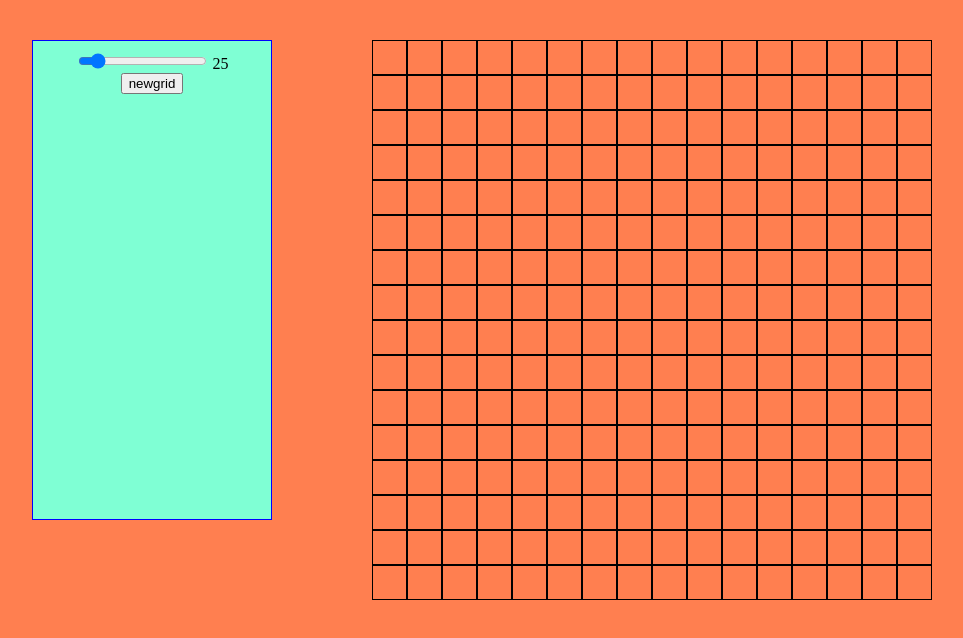
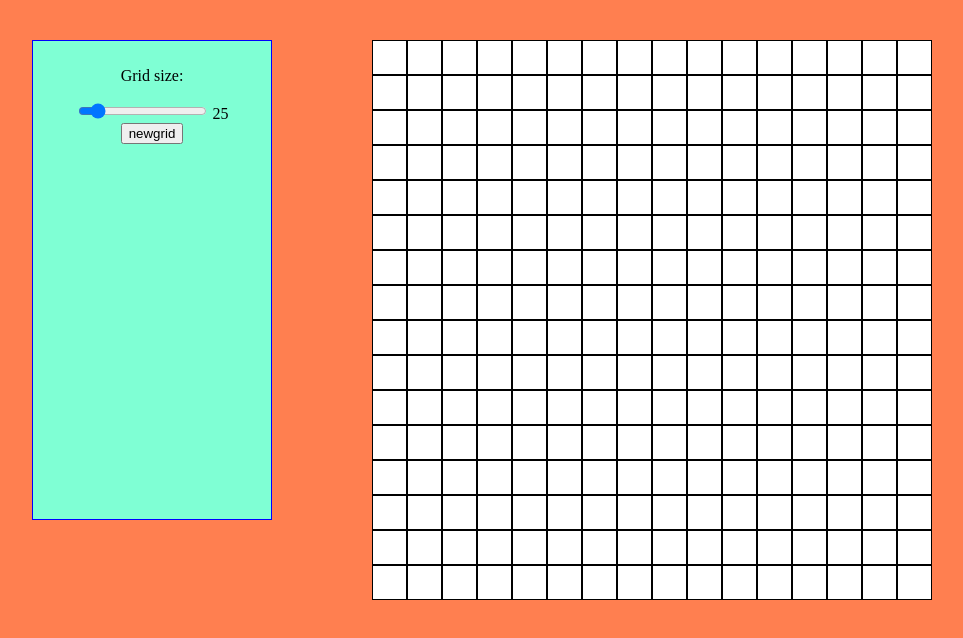
Before and after one commit to ylwester/etch-a-sketch, a plain HTML site: page index.html in a window 1280 px wide. Shown: the top 638 px of the page, without its empty margins (6-969 px from the left). Drawn offline with nearby package versions, Linux system fonts and the light colour scheme.

Commit message:
Changed grid box background color.

```diff
--- a/index.html
+++ b/index.html
@@ -10,6 +10,7 @@
 <div class="container">
     <nav class="navbar">
         <div class="nav-buttons">
+            <p>Grid size: </p>
             <input type="range" min="16" max="100" value="25" class="slider" id="sizeRange">
             <span id="value-output"></span>
             <input id="newGrid" type="button" value="newgrid" onclick="
--- a/styles.css
+++ b/styles.css
@@ -38,6 +38,7 @@ body {
     /* border: 1px solid black; */
     height: 35em;
     width: 35em;
+    background-color: white;
  /*   grid-gap: 1em; */
     grid-template-rows: repeat(var(--grid-rows), 1fr);
     grid-template-columns: repeat(var(--grid-cols), 1fr);
```
